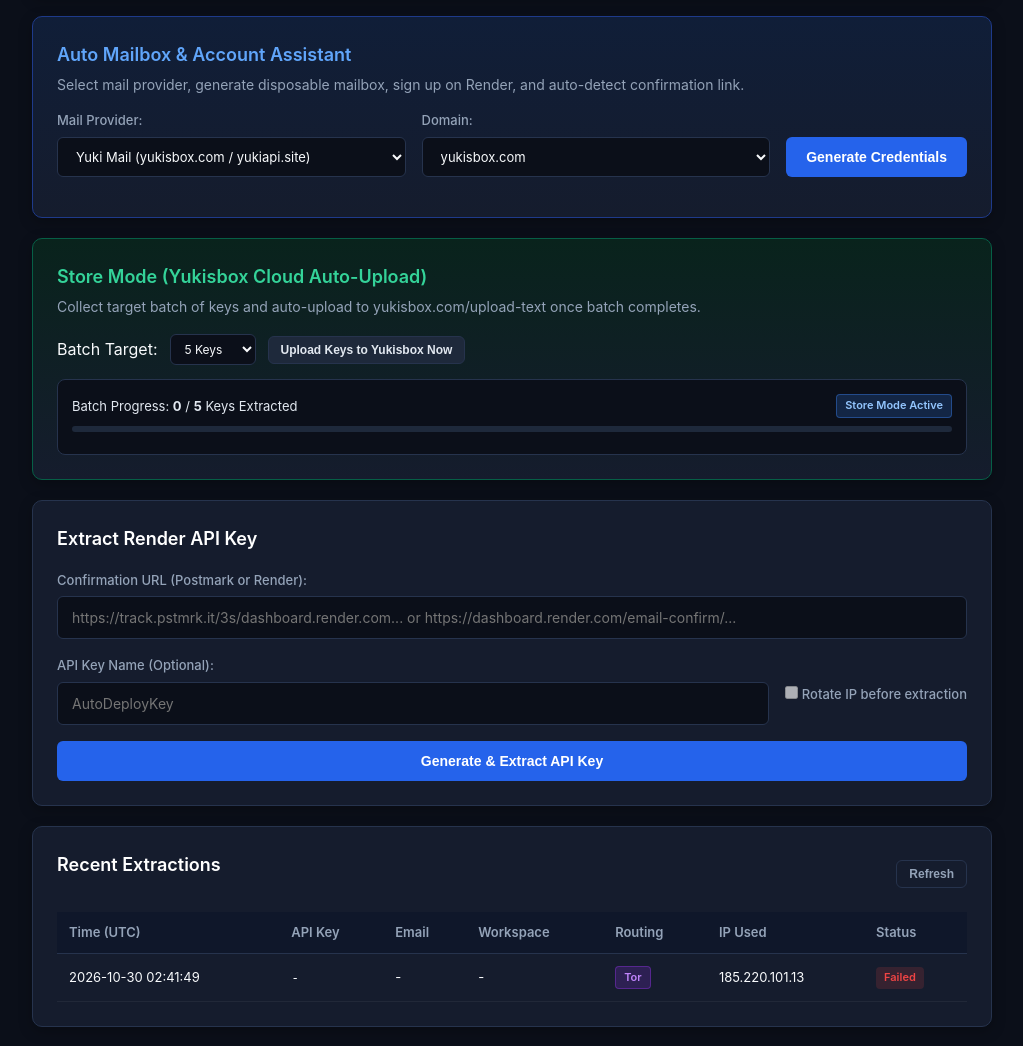
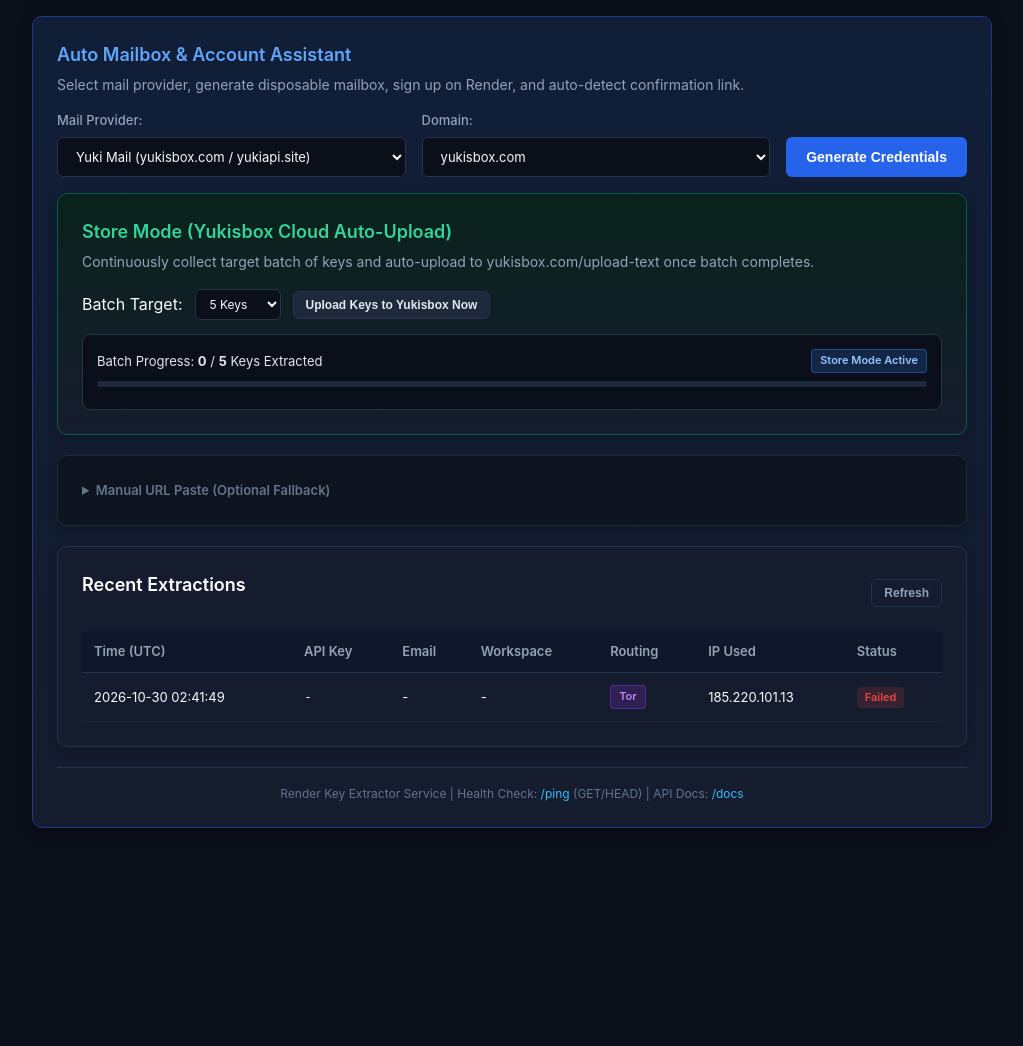
Before and after one commit to SUDEEPBOTS/render-key-extractor, a FastAPI app: page / in a window 1280 px wide. Shown: the part 294-1340 px from the top of the page, without its empty margins (128-1151 px from the left). After the commit the page ends 1122 px from the top, so only its background shows below. Run offline with FastAPI, Linux system fonts and the light colour scheme; data comes from the database, SQL or seed files in the repository; data that the repository does not hold is empty.

Commit message:
Zero-Paste pure automated detection and execution

```diff
--- a/app/static/css/style.css
+++ b/app/static/css/style.css
@@ -807,6 +807,25 @@ input[type="text"]:focus {
     font-family: var(--font-mono);
 }
 
+/* Collapsible Manual Fallback Card */
+.manual-card {
+    border-color: #1e293b;
+    background-color: #0d131f;
+}
+
+.manual-summary {
+    font-size: 13px;
+    font-weight: 600;
+    color: var(--text-muted);
+    cursor: pointer;
+    outline: none;
+    user-select: none;
+}
+
+.manual-summary:hover {
+    color: #93c5fd;
+}
+
 /* Footer */
 .app-footer {
     text-align: center;
--- a/app/static/js/app.js
+++ b/app/static/js/app.js
@@ -122,20 +122,16 @@ document.addEventListener("DOMContentLoaded", () => {
         progressBox.classList.add("hidden");
     }
 
-    // Form Submit Event
-    extractForm.addEventListener("submit", async (e) => {
-        e.preventDefault();
+    // Unified Direct Extraction Function (No Paste, 100% Automated)
+    async function executeExtraction(url, keyName = null) {
+        if (!url) return;
 
-        const url = confirmUrlInput.value.trim();
-        const name = keyNameInput.value.trim();
         const useTor = torToggle.checked;
         const rotate = rotateBefore.checked;
 
-        if (!url) return;
-
         // UI Loading State
         btnSubmit.disabled = true;
-        btnText.textContent = "Extracting Key...";
+        btnText.textContent = "Extracting...";
         btnSpinner.classList.remove("hidden");
         errorBanner.classList.add("hidden");
         resultCard.classList.add("hidden");
@@ -148,7 +144,7 @@ document.addEventListener("DOMContentLoaded", () => {
                 headers: { "Content-Type": "application/json" },
                 body: JSON.stringify({
                     url: url,
-                    name: name || null,
+                    name: keyName || null,
                     use_tor: useTor,
                     rotate_before: rotate
                 })
@@ -160,20 +156,36 @@ document.addEventListener("DOMContentLoaded", () => {
             if (!res.ok || !data.success) {
                 const msg = data.detail || data.error || "Failed to extract key.";
                 showError(msg);
+                mailListenerStatus.textContent = "Extraction failed: " + msg;
+                mailListenerStatus.style.color = "#ef4444";
             } else {
+                mailListenerStatus.textContent = "Render API Key successfully generated & verified!";
+                mailListenerStatus.style.color = "#10b981";
                 showResult(data);
                 loadHistory();
-                confirmUrlInput.value = "";
+                if (confirmUrlInput) confirmUrlInput.value = "";
                 // Store Mode batch hook
-                onKeyExtractedInBatch(data);
+                await onKeyExtractedInBatch(data);
             }
         } catch (err) {
             stopProgress();
             showError("Network connection error: " + err.message);
+            mailListenerStatus.textContent = "Error: " + err.message;
+            mailListenerStatus.style.color = "#ef4444";
         } finally {
             btnSubmit.disabled = false;
-            btnText.textContent = "Generate & Extract API Key";
+            btnText.textContent = "Extract From Pasted Link";
             btnSpinner.classList.add("hidden");
+        }
+    }
+
+    // Manual Form Submit Event (Fallback Only)
+    extractForm.addEventListener("submit", async (e) => {
+        e.preventDefault();
+        const url = confirmUrlInput.value.trim();
+        const name = keyNameInput.value.trim();
+        if (url) {
+            await executeExtraction(url, name);
         }
     });
 
@@ -310,22 +322,22 @@ document.addEventListener("DOMContentLoaded", () => {
                         mailListenerStatus.textContent = "Confirmation email detected! Auto-starting key extraction...";
                         mailListenerStatus.style.color = "#10b981";
 
-                        // Automatically fill URL and trigger extraction
-                        confirmUrlInput.value = data.confirm_url;
-                        extractForm.dispatchEvent(new Event("submit"));
+                        // Directly start extraction without any manual copy-paste!
+                        if (confirmUrlInput) confirmUrlInput.value = data.confirm_url;
+                        await executeExtraction(data.confirm_url);
                     }
                 }
             } catch (e) {
                 console.warn("Mail check error:", e);
             }
 
-            // Stop polling after 120 checks (6 minutes)
-            if (mailCheckCount >= 120) {
+            // Stop polling after 180 checks (6 minutes)
+            if (mailCheckCount >= 180) {
                 clearInterval(mailPollInterval);
                 mailListenerStatus.textContent = "Listening timed out (6 min). Click generate to try again.";
                 mailListenerStatus.style.color = "#ef4444";
             }
-        }, 3000);
+        }, 2000);
     }
 
     if (btnCopyEmail) {
--- a/app/templates/index.html
+++ b/app/templates/index.html
@@ -111,6 +111,18 @@
                         <span id="mail-listener-status">Listening for Render confirmation email... (Checked 0 times)</span>
                     </div>
                 </div>
+            <!-- Dynamic Progress & Status Indicator (Visible during Auto & Manual modes) -->
+            <div id="progress-box" class="progress-box hidden" style="margin-top: 20px;">
+                <div class="progress-bar-container">
+                    <div class="progress-bar" id="progress-bar"></div>
+                </div>
+                <p id="progress-text" class="progress-text">Starting automated headless browser...</p>
+            </div>
+
+            <!-- Error Banner -->
+            <div id="error-banner" class="alert alert-error hidden" style="margin-top: 16px;">
+                <span class="alert-icon">[Error]</span>
+                <span id="error-message">An error occurred</span>
             </div>
         </div>
 
@@ -119,7 +131,7 @@
             <div class="card-header-row">
                 <div>
                     <h2 class="card-title" style="color: #34d399; margin-bottom: 4px;">Store Mode (Yukisbox Cloud Auto-Upload)</h2>
-                    <p class="subtitle">Collect target batch of keys and auto-upload to yukisbox.com/upload-text once batch completes.</p>
+                    <p class="subtitle">Continuously collect target batch of keys and auto-upload to yukisbox.com/upload-text once batch completes.</p>
                 </div>
                 <div class="store-controls-row">
                     <label for="batch-target-select">Batch Target:</label>
@@ -165,18 +177,19 @@
             </div>
         </div>
 
-        <!-- Extraction Form -->
-        <div class="card form-card">
-            <h2 class="card-title">Extract Render API Key</h2>
+        <!-- Optional Manual URL Paste (Collapsible Fallback) -->
+        <details class="card manual-card">
+            <summary class="manual-summary">Manual URL Paste (Optional Fallback)</summary>
+            <div style="margin-top: 16px;">
+                <p class="subtitle" style="margin-bottom: 12px;">Only use this if you already have an old activation link and want to extract it manually without auto-mailbox.</p>
                 <form id="extract-form">
                     <div class="form-group">
-                    <label for="confirm-url">Confirmation URL (Postmark or Render):</label>
+                        <label for="confirm-url">Manual Confirmation URL:</label>
                         <input
                             type="url"
                             id="confirm-url"
                             name="url"
-                        required
-                        placeholder="https://track.pstmrk.it/3s/dashboard.render.com... or https://dashboard.render.com/email-confirm/..."
+                            placeholder="https://track.pstmrk.it/3s/... or https://dashboard.render.com/email-confirm/..."
                             autocomplete="off"
                         >
                     </div>
@@ -195,31 +208,18 @@
                         <div class="form-group checkbox-group">
                             <label class="checkbox-label" id="rotate-before-label">
                                 <input type="checkbox" id="rotate-before" disabled>
-                            <span>Rotate IP before extraction</span>
+                                <span>Rotate Tor IP before extraction</span>
                             </label>
                         </div>
                     </div>
 
                     <button type="submit" class="btn btn-primary" id="btn-submit">
-                    <span id="btn-text">Generate & Extract API Key</span>
+                        <span id="btn-text">Extract From Pasted Link</span>
                         <span id="btn-spinner" class="spinner hidden"></span>
                     </button>
                 </form>
-
-            <!-- Progress Step Indicator -->
-            <div id="progress-box" class="progress-box hidden">
-                <div class="progress-bar-container">
-                    <div class="progress-bar" id="progress-bar"></div>
             </div>
-                <p id="progress-text" class="progress-text">Starting headless browser...</p>
-            </div>
-
-            <!-- Error Banner -->
-            <div id="error-banner" class="alert alert-error hidden">
-                <span class="alert-icon">[Error]</span>
-                <span id="error-message">An error occurred</span>
-            </div>
-        </div>
+        </details>
 
         <!-- Results Card -->
         <div id="result-card" class="card result-card hidden">
```
Lines whose indentation alone changed are shown as unchanged.
